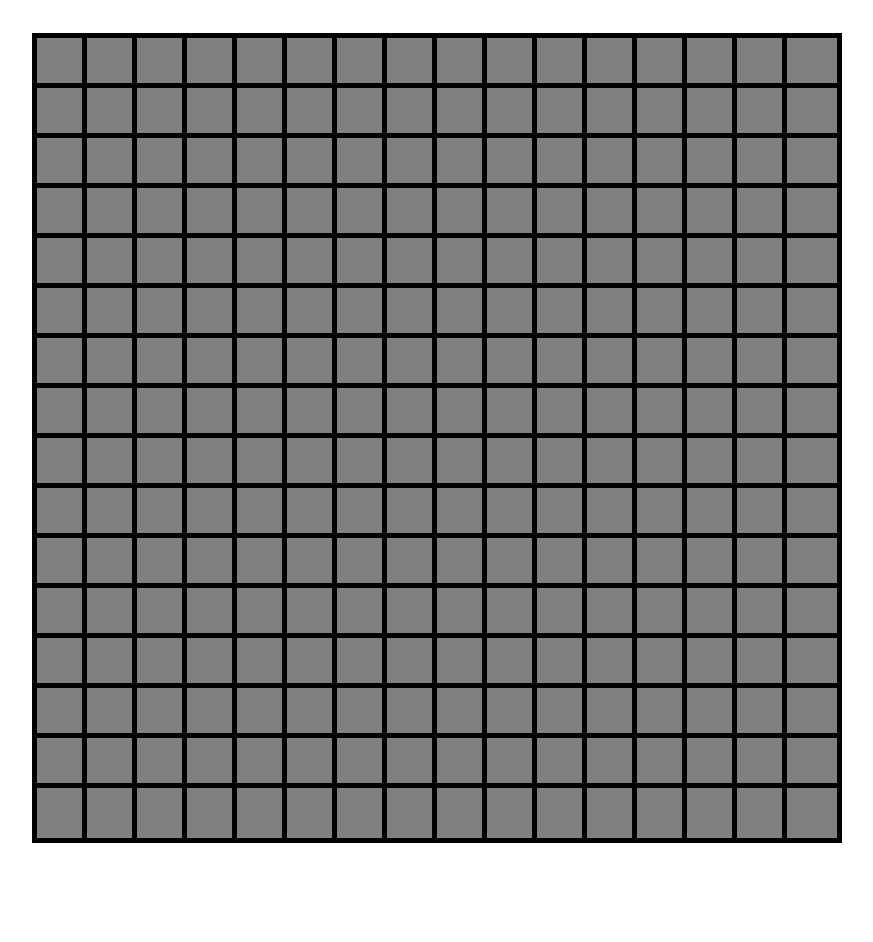
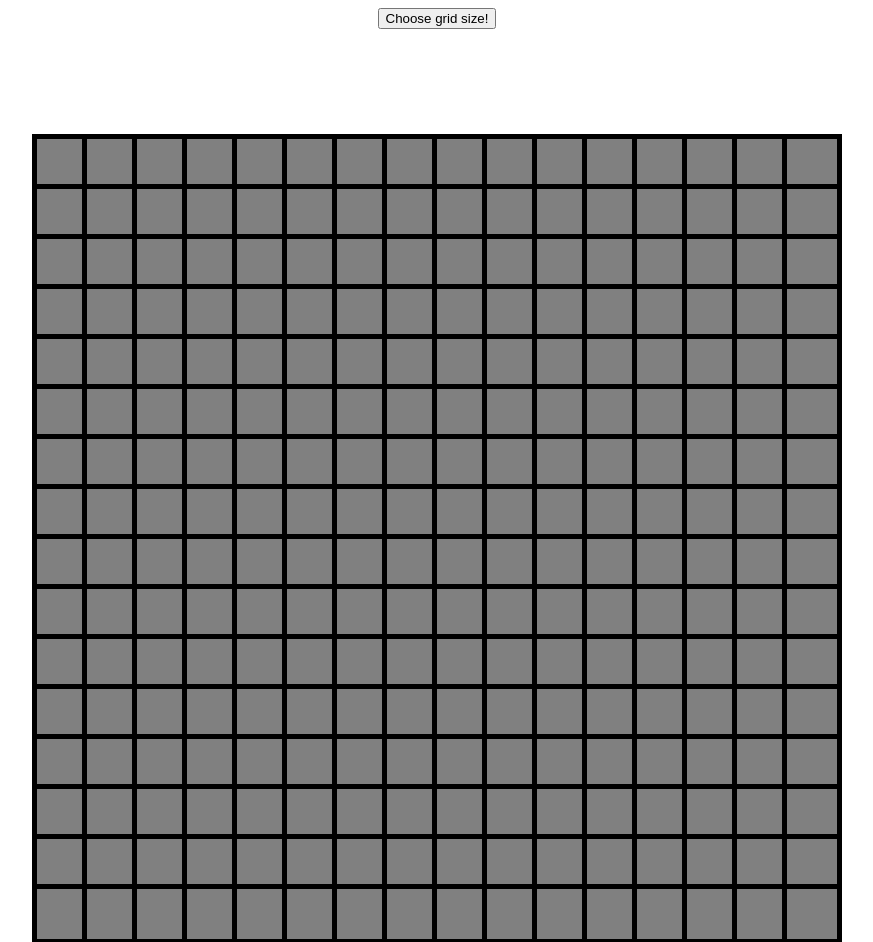
Before and after one commit to BootstrapFootkicker/etch-a-sketch, a plain HTML site: page index.html in a window 1280 px wide. Shown: the top 942 px of the page, without its empty margins (203-1076 px from the left). Before the commit the page ends 876 px from the top, so only its background shows below. Drawn offline with Linux system fonts and the light colour scheme.

Commit message:
Add adjustable grid
Deleted extra divs in html  that were causing unwanted grid size
Added button to adjust size of grid
Reworked Create grid to delete existing grid to create new one
Changed entire grid class to id

```diff
--- a/index.html
+++ b/index.html
@@ -11,57 +11,16 @@
 </head>
 
 <body>
-<div class="entire-grid-container">
-    <div class="grid-container">
 
-    </div>
-    <div class="grid-container">
+<div class="button-container">
+    <button id="grid-sizing-button">Choose grid size!</button>
+</div>
 
-    </div>
+<div id="entire-grid-container">
 
-    <div class="grid-container">
 
-    </div>
-    <div class="grid-container">
 
-    </div>
-    <div class="grid-container">
 
-    </div>
-    <div class="grid-container">
-
-    </div>
-    <div class="grid-container">
-
-    </div>
-    <div class="grid-container">
-
-    </div>
-    <div class="grid-container">
-
-    </div>
-    <div class="grid-container">
-
-    </div>
-    <div class="grid-container">
-
-    </div>
-    <div class="grid-container">
-
-    </div>
-
-    <div class="grid-container">
-
-    </div>
-    <div class="grid-container">
-
-    </div>
-    <div class="grid-container">
-
-    </div>
-    <div class="grid-container">
-
-    </div>
 </div>
 
 </body>
--- a/script.js
+++ b/script.js
@@ -1,28 +1,59 @@
-const mainContainer = document.getElementsByClassName("grid-container");
+const entireGridContainer = document.querySelector("#entire-grid-container");
+const gridContainer = document.getElementsByClassName("grid-container");
+const gridSizeButton = document.querySelector("#grid-sizing-button");
+const gridCollection = document.getElementsByClassName("gridBox");
 
-function addGridColor(gridBox){
-    gridBox.classList.add("hovered-grid-box")
+function addGridColor(gridBox) {
+    gridBox.classList.add("hovered-grid-box");
 }
 
-function  removeGridColor(gridBox){
-    gridBox.classList.remove("hovered-grid-box")
+function removeGridColor(gridBox) {
+    gridBox.classList.remove("hovered-grid-box");
 }
 
-for (let item of mainContainer) {
-    for (let i = 0; i < 16; i++) {
+function getButtonInput() {
+    let input = window.prompt("How many rows do you want");
+    createGrid(input);
+}
+
+
+function createGrid(rowNum) {
+    if (entireGridContainer.childNodes.length !== 0) {
+
+        console.log('not empty');
+        entireGridContainer.textContent = '';
+
+    }
+
+    for (let i = 0; i < rowNum; i++) {
         let newDiv = document.createElement("div");
         newDiv.id = 'r' + i;
-        newDiv.classList.add("gridBox");
-        item.appendChild(newDiv);
+        newDiv.classList.add("grid-container");
+        entireGridContainer.appendChild(newDiv);
+
     }
 
 
+    for (let item of gridContainer) {
+
+
+        for (let i = 0; i < rowNum; i++) {
+            let newDiv = document.createElement("div");
+            newDiv.id = 'r' + i;
+            newDiv.classList.add("gridBox");
+            item.appendChild(newDiv);
+
+        }
+
+    }
+    for (let item of gridCollection) {
+        item.addEventListener("mouseover", (event) => addGridColor(item));
+
+    }
 }
 
 
-const gridCollection = document.getElementsByClassName("gridBox");
+createGrid(16);
 
-for(let item of gridCollection){
-    item.addEventListener("mouseover", (event)=>addGridColor(item));
 
-}
+gridSizeButton.addEventListener("click", (event) => getButtonInput());
--- a/style.css
+++ b/style.css
@@ -1,10 +1,29 @@
-.entire-grid-container{
+body {
     display: flex;
     flex-direction: column;
-    padding:30px;
 }
 
-.gridBox{
+.button-container {
+    display: flex;
+    justify-content: center;
+
+
+}
+
+#entire-grid-container {
+    display: flex;
+    flex-direction: column;
+    align-items: center;
+    justify-content: center;
+    padding: 30px;
+    flex: 1;
+    flex-basis: 960px;
+
+
+
+}
+
+.gridBox {
     display: flex;
     background-color: grey;
     outline: solid 5px black;
@@ -15,13 +34,12 @@
 }
 
 
-
-.grid-container{
+.grid-container {
     display: flex;
     justify-content: center;
 
 }
 
-.hovered-grid-box{
+.hovered-grid-box {
     background-color: red;
 }
```
